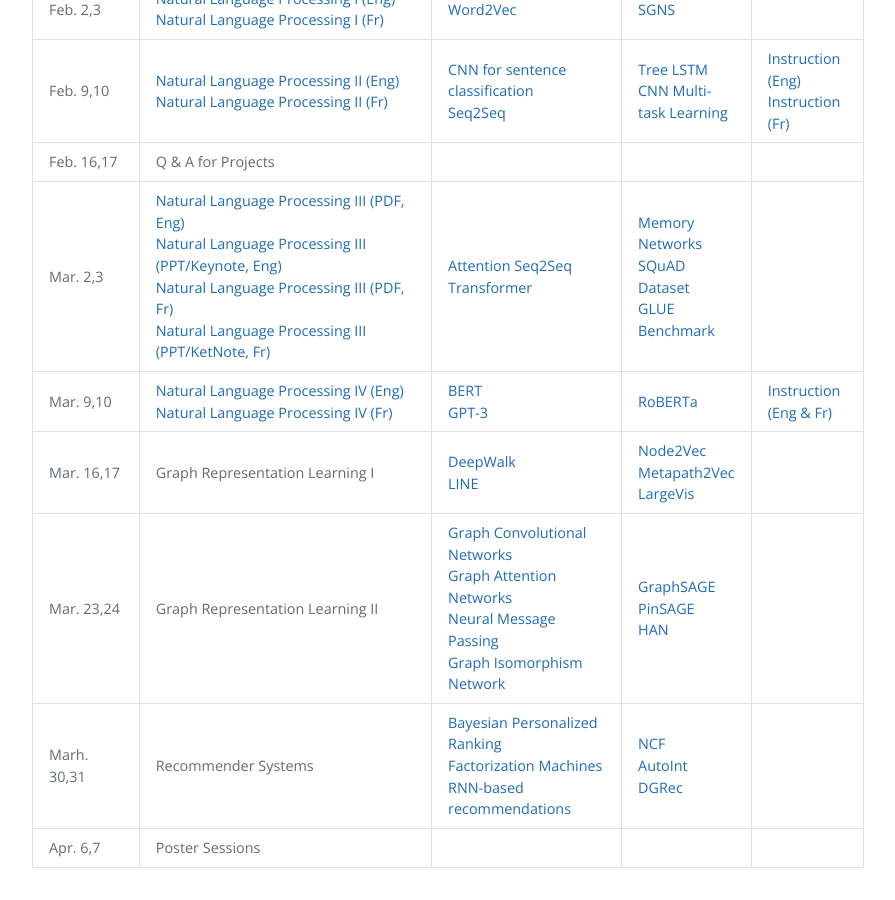
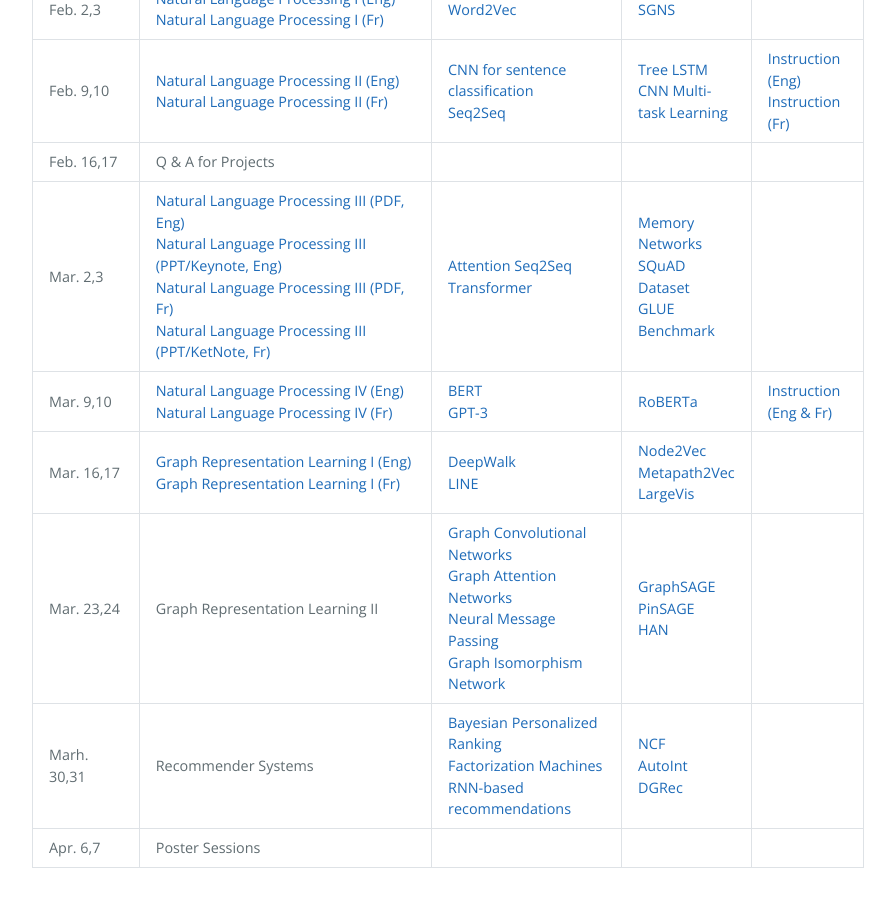
Before and after one commit to DeepGraphLearning/Math80600A_2022W, a Jekyll site: the page built from schedule.md, in a window 1280 px wide and 900 px high, scrolled down 1037 px. Shown: the whole window, without its empty margins (192-1087 px from the left). Built offline with Jekyll 4.4.1, drawn with Linux system fonts in a browser that asks for light colours.

Commit message:
Update schedule.md

```diff
--- a/schedule.md
+++ b/schedule.md
@@ -154,8 +154,10 @@ schedule:
         url: https://www.dropbox.com/s/r32tentediwy854/HW2_Instruction.pdf?dl=0
   - date: Mar. 16,17
     topics:
-      - name: Graph Representation Learning I
-        url:
+      - name: Graph Representation Learning I (Eng)
+        url: https://www.dropbox.com/s/93xzu60nnp3kyhk/Week9-Graph-part1.pdf?dl=0
+      - name: Graph Representation Learning I (Fr)
+        url: https://www.dropbox.com/s/0edhm0ajk59jz1t/S9-Graphes-P1.pdf?dl=0
     readings:
       - name: DeepWalk
         url: https://arxiv.org/abs/1403.6652
```
